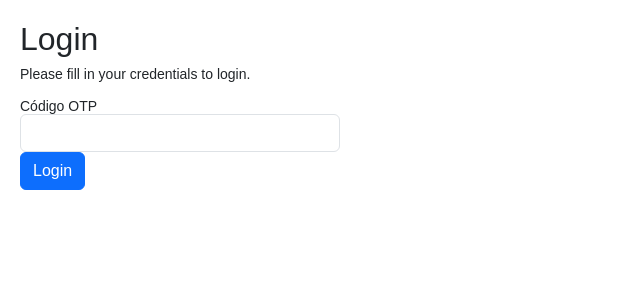
After one commit to jrafaelg/sd_login, a PHP site: page /checkotp.php in a window 1280 px wide. The commit adds this page. Shown: the top 300 px of the page, without its empty margins (0-640 px from the left). Run offline with PHP 8.4, Linux system fonts and the light colour scheme; the visitor is signed in with stand-in values (Sample User, id 1).

Commit message:
implantação do totp finalizando a autenticação pelo otp

```diff
--- /dev/null
+++ b/checkotp.php
@@ -0,0 +1,150 @@
+<?php
+// Initialize the session
+if (!isset($_SESSION)) session_start();
+
+// Check if the user is already logged in, if yes then redirect him to welcome page
+if (!isset($_SESSION["loggedin"]) or $_SESSION["loggedin"] === false) {
+    header("location: login.php");
+    exit;
+}
+
+// Include config file
+require_once "config.php";
+
+include 'vendor\autoload.php';
+
+use PragmaRX\Google2FA\Google2FA;
+
+// Define variables and initialize with empty values
+$otp_key = "";
+$otp_err = "";
+
+// Processing form data when form is submitted
+if (!empty($_POST)) {
+
+    if (!empty($_POST['otp_key'])) {
+        $otp_key = (int)trim($_POST['otp_key']);
+    }
+
+    // Check if otp_key is empty
+    if (empty($otp_key)) {
+        $otp_err = "insira seu código OTP.";
+    }
+
+    // Validate credentials
+    if (empty($otp_err)) {
+
+        $user_id = $_SESSION["id"];
+
+        // Prepare a select statement
+        $sql = "SELECT id, username, password, otp_secret, otp_ts FROM users WHERE id = :id";
+
+        // For SQLite3, use a different parameter binding approach
+        $stmt = $link->prepare($sql);
+
+        // SQLite3 uses different binding method
+        $stmt->bindValue(':id', $user_id, SQLITE3_TEXT);
+
+        // Execute the prepared statement
+        $result = $stmt->execute();
+
+        // Use fetchArray() on the result, not on the statement
+        if ($row = $result->fetchArray(SQLITE3_ASSOC)) {
+
+            $otp_secret = $row["otp_secret"];
+            $otp_ts = $row["otp_ts"];
+
+            $google2fa = new Google2FA();
+
+            // metodo para garantir que cada código seja utilizado uma única vez
+            $timestamp = $google2fa->verifyKeyNewer($otp_secret, $otp_key, $otp_ts);
+
+            // se for diferente de false, é pq o código é válido
+            if ($timestamp !== false) {
+                // sucesso
+
+                // neste caso, precisa atualizar o banco para registrar o novo
+                // timestamp
+                $sql = "UPDATE users SET otp_ts = :otp_ts WHERE id = :id";
+
+                if ($stmt = $link->prepare($sql)) {
+                    // Bind variables to the prepared statement as parameters
+                    $stmt->bindValue(':otp_ts', $timestamp, SQLITE3_INTEGER);
+                    $stmt->bindValue(':id', $user_id, SQLITE3_INTEGER);
+
+                    // Attempt to execute the prepared statement
+                    if ($stmt->execute()) {
+                        // Records updated successfully. Redirect to landing page
+                        header("location: index.php");
+                        exit();
+                    } else {
+                        // não conseguiu atualizar
+                        header("location: error.php");
+                        exit;
+                    }
+                }
+
+            } else {
+                // não conseguiu logar
+                $otp_err = "código OTP incorreto.";
+            }
+
+        } else {
+            // Username doesn't exist
+            $login_err = "código OTP incorreto.";
+        }
+
+
+        // Close statement
+        $stmt->close();
+
+        // Close connection
+        $link->close();
+    }
+
+}
+?>
+<!DOCTYPE html>
+<html lang="en">
+<head>
+    <meta charset="UTF-8">
+    <title>Login</title>
+    <link rel="stylesheet" href="css/bootstrap.min.css">
+    <style>
+        body {
+            font: 14px sans-serif;
+        }
+
+        .wrapper {
+            width: 360px;
+            padding: 20px;
+        }
+    </style>
+</head>
+<body>
+<div class="wrapper">
+    <h2>Login</h2>
+    <p>Please fill in your credentials to login.</p>
+
+    <?php
+    if (!empty($otp_err)) {
+        echo '<div class="alert alert-danger">' . $otp_err . '</div>';
+    }
+    ?>
+
+    <form action="<?php echo htmlspecialchars($_SERVER["PHP_SELF"]); ?>" method="post">
+        <div class="form-group">
+            <label>Código OTP</label>
+            <input type="text" name="otp_key"
+                   class="form-control <?php echo (!empty($otp_err)) ? 'is-invalid' : ''; ?>"
+                   value="<?php echo $otp_key; ?>">
+            <span class="invalid-feedback"><?php echo $otp_err; ?></span>
+        </div>
+        <div class="form-group">
+            <input type="submit" class="btn btn-primary" value="Login">
+        </div>
+    </form>
+</div>
+<script src="js/bootstrap.bundle.js"></script>
+</body>
+</html>
--- a/config.php
+++ b/config.php
@@ -1,7 +1,7 @@
 <?php
 error_reporting(E_ALL);
 ini_set('display_errors', TRUE);
-if ( !isset( $_SESSION ) ) session_start();
+if (!isset($_SESSION)) session_start();
 
 function connectToDatabase()
 {
@@ -23,12 +23,26 @@ function connectToDatabase()
         die("ERROR: Could not create table employees.");
     }
 
+
+    $sql = "SELECT count(*) as total FROM sqlite_master WHERE type='table' AND name='users';";
+    $result = $link->query($sql);
+
+    if (!$result) {
+        die("ERROR: Could not check table users.");
+    }
+
+    $row = $result->fetchArray(SQLITE3_ASSOC);
+
+    if ($row['total'] != 1) {
+
         // Create the employees table if it does not exist
         $ddl = "
                 CREATE TABLE IF NOT EXISTS users (
                     id INTEGER PRIMARY KEY AUTOINCREMENT,
                     username TEXT NOT NULL UNIQUE,
                     password TEXT NOT NULL,
+                    otp_secret TEXT NOT NULL,
+                    otp_ts INTEGER DEFAULT NULL,
                     created_at DATETIME DEFAULT CURRENT_TIMESTAMP
                 );";
 
@@ -36,6 +50,30 @@ function connectToDatabase()
             die("ERROR: Could not create table users.");
         }
 
+        $sql = "INSERT INTO users (username, password, otp_secret) VALUES (:username, :password, :otp_secret)";
+
+        if ($stmt = $link->prepare($sql)) {
+            // Set parameters
+            $param_username = 'jrafaelg';
+            $param_password = '123';
+            $param_otp_secret = 'NNQXZMEVASLTH26P';
+
+
+            // Bind variables to the prepared statement as parameters
+            $stmt->bindValue(":username", $param_username, SQLITE3_TEXT);
+            $stmt->bindValue(":password", $param_password, SQLITE3_TEXT);
+            $stmt->bindValue(":otp_secret", $param_otp_secret, SQLITE3_TEXT);
+
+            // Attempt to execute the prepared statement
+            if (!$stmt->execute()) {
+                die("ERROR: Could not insert first user.");
+            }
+        }
+
+        // Close statement
+        unset($stmt);
+    }
+
     return $link;
 }
 
```
Also changed, not shown: login.php (+4 -4 lines). Lines whose indentation alone changed are shown as unchanged.
